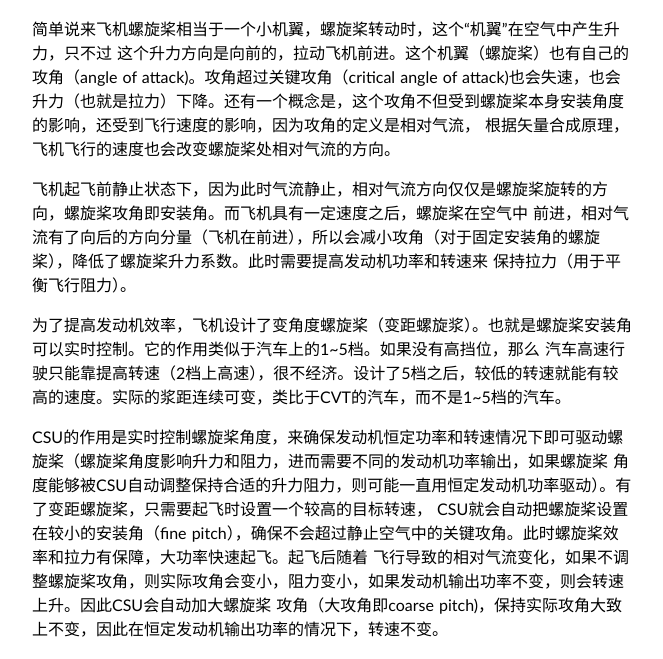
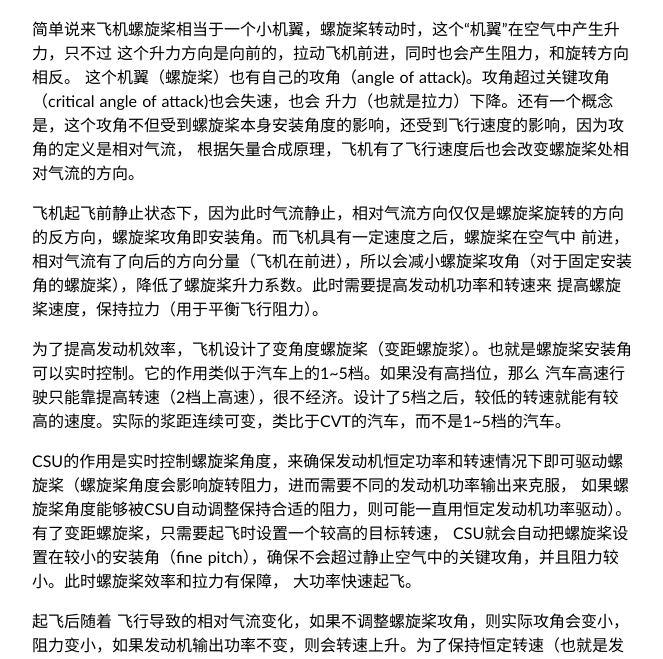
Before and after one commit to sdr-x/sdr-x.github.io, a Jekyll site: the page built from _posts/2017-12-02-flight-diary-4.md, in a window 1280 px wide and 1400 px high, scrolled down 3444 px. Shown: the part 241-900 px from the top of the window, without its empty margins (308-971 px from the left). Built offline with Jekyll 4.4.1, drawn with Linux system fonts in a browser that asks for light colours; some web fonts are replaced; comment, search, counter and statistics services are not loaded; some of the changed text lies outside the part shown.

Commit message:
Update 2017-12-02-flight-diary-4.md

```diff
--- a/_posts/2017-12-02-flight-diary-4.md
+++ b/_posts/2017-12-02-flight-diary-4.md
@@ -78,7 +78,7 @@ question 13 14
 
 凭感觉做对了。
 
-spin的前提是一边机翼失速，另一边还有一些升力，所以飞机开始螺旋
+spin的前提是一边机翼失速，另一边还有一些升力，所以飞机开始螺旋。
 
 单引擎螺旋桨飞机会采用一些设计来抵抗螺旋桨转动产生的反向力矩，但这些设计一般是针对巡航速度设计的。在低速，大功率情况下，需要飞行员
 的额外操作来抵抗螺旋桨产生的反向力矩。
@@ -100,22 +100,28 @@ question 16
 关于恒速系统CSU (constant speed unit)以及变距螺旋桨控制的。
 
 简单说来飞机螺旋桨相当于一个小机翼，螺旋桨转动时，这个“机翼”在空气中产生升力，只不过
-这个升力方向是向前的，拉动飞机前进。这个机翼（螺旋桨）也有自己的攻角（angle of attack)。攻角超过关键攻角（critical angle of attack)也会失速，也会
+这个升力方向是向前的，拉动飞机前进，同时也会产生阻力，和旋转方向相反。
+这个机翼（螺旋桨）也有自己的攻角（angle of attack)。攻角超过关键攻角（critical angle of attack)也会失速，也会
 升力（也就是拉力）下降。还有一个概念是，这个攻角不但受到螺旋桨本身安装角度的影响，还受到飞行速度的影响，因为攻角的定义是相对气流，
-根据矢量合成原理，飞机飞行的速度也会改变螺旋桨处相对气流的方向。
+根据矢量合成原理，飞机有了飞行速度后也会改变螺旋桨处相对气流的方向。
 
-飞机起飞前静止状态下，因为此时气流静止，相对气流方向仅仅是螺旋桨旋转的方向，螺旋桨攻角即安装角。而飞机具有一定速度之后，螺旋桨在空气中
-前进，相对气流有了向后的方向分量（飞机在前进），所以会减小攻角（对于固定安装角的螺旋桨），降低了螺旋桨升力系数。此时需要提高发动机功率和转速来
-保持拉力（用于平衡飞行阻力）。
+飞机起飞前静止状态下，因为此时气流静止，相对气流方向仅仅是螺旋桨旋转的方向的反方向，螺旋桨攻角即安装角。而飞机具有一定速度之后，螺旋桨在空气中
+前进，相对气流有了向后的方向分量（飞机在前进），所以会减小螺旋桨攻角（对于固定安装角的螺旋桨），降低了螺旋桨升力系数。此时需要提高发动机功率和转速来
+提高螺旋桨速度，保持拉力（用于平衡飞行阻力）。
 
 为了提高发动机效率，飞机设计了变角度螺旋桨（变距螺旋浆）。也就是螺旋桨安装角可以实时控制。它的作用类似于汽车上的1~5档。如果没有高挡位，那么
 汽车高速行驶只能靠提高转速（2档上高速），很不经济。设计了5档之后，较低的转速就能有较高的速度。实际的浆距连续可变，类比于CVT的汽车，而不是1~5档的汽车。
 
-CSU的作用是实时控制螺旋桨角度，来确保发动机恒定功率和转速情况下即可驱动螺旋桨（螺旋桨角度影响升力和阻力，进而需要不同的发动机功率输出，如果螺旋桨
-角度能够被CSU自动调整保持合适的升力阻力，则可能一直用恒定发动机功率驱动）。有了变距螺旋桨，只需要起飞时设置一个较高的目标转速，
-CSU就会自动把螺旋桨设置在较小的安装角（fine pitch），确保不会超过静止空气中的关键攻角。此时螺旋桨效率和拉力有保障，大功率快速起飞。起飞后随着
-飞行导致的相对气流变化，如果不调整螺旋桨攻角，则实际攻角会变小，阻力变小，如果发动机输出功率不变，则会转速上升。因此CSU会自动加大螺旋桨
-攻角（大攻角即coarse pitch)，保持实际攻角大致上不变，因此在恒定发动机输出功率的情况下，转速不变。
+CSU的作用是实时控制螺旋桨角度，来确保发动机恒定功率和转速情况下即可驱动螺旋桨（螺旋桨角度会影响旋转阻力，进而需要不同的发动机功率输出来克服，
+如果螺旋桨角度能够被CSU自动调整保持合适的阻力，则可能一直用恒定发动机功率驱动）。有了变距螺旋桨，只需要起飞时设置一个较高的目标转速，
+CSU就会自动把螺旋桨设置在较小的安装角（fine pitch），确保不会超过静止空气中的关键攻角，并且阻力较小。此时螺旋桨效率和拉力有保障，
+大功率快速起飞。
+
+起飞后随着
+飞行导致的相对气流变化，如果不调整螺旋桨攻角，则实际攻角会变小，阻力变小，如果发动机输出功率不变，则会转速上升。为了保持恒定转速（也就是发动机恒定
+功率），CSU会自动加大螺旋桨角度（大角度即coarse pitch)，保持实际气流中的攻角大致上不变，因此在恒定发动机输出功率的情况下，转速不变。CSU的设计
+可以使得发动机恒定功率输出，有很大的好处。因为发动机一般在某一个较窄的功率转速范围内效率才最高，有了CSU，可以使得发动机大部分时间工作在
+高效率区域，简化发动机点火系统的设计等。
 
 昨天大雪，今天大雾，机场静悄悄：
 
```
Also changed, not shown: other parts of _posts/2017-12-02-flight-diary-4.md (+4 -4 lines).
